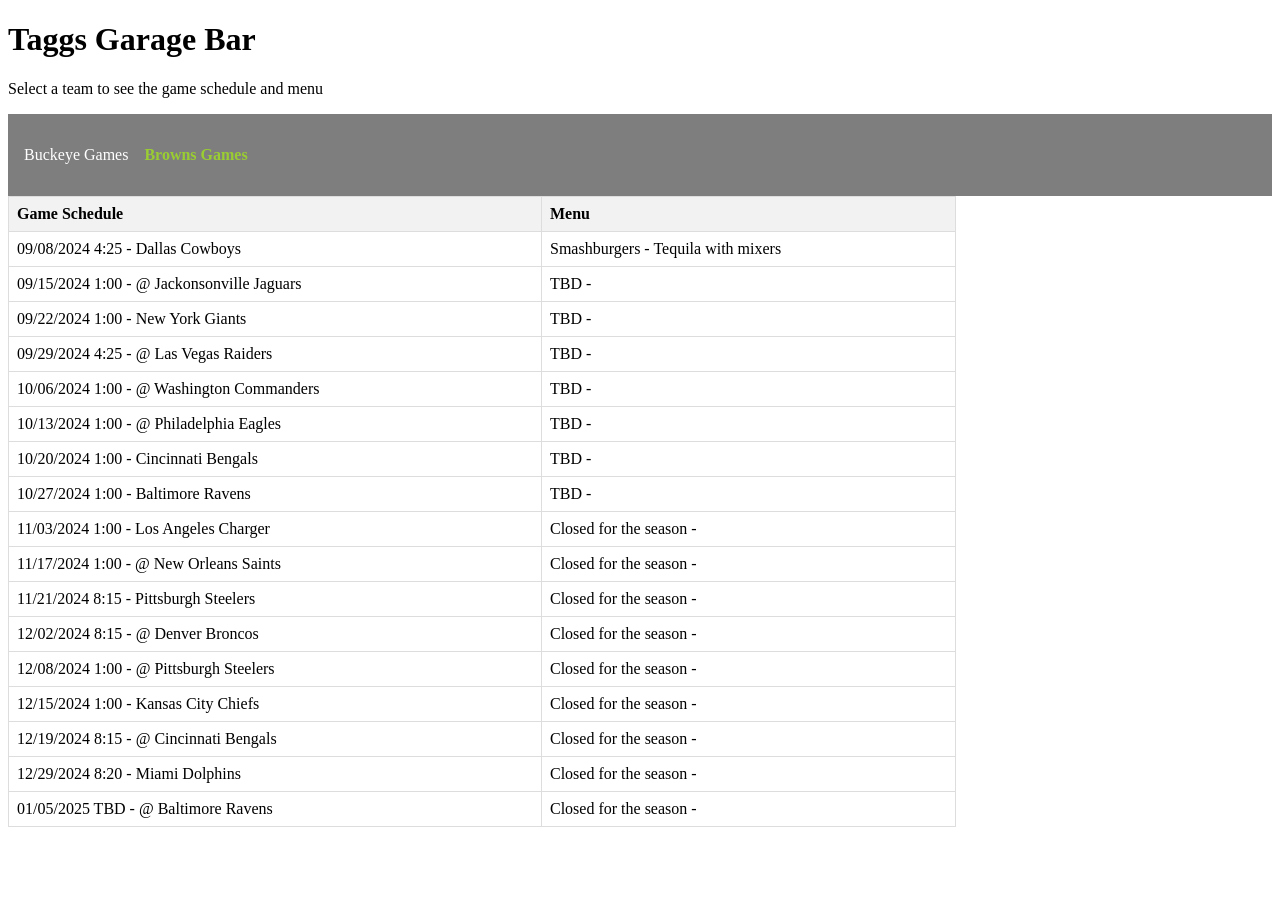
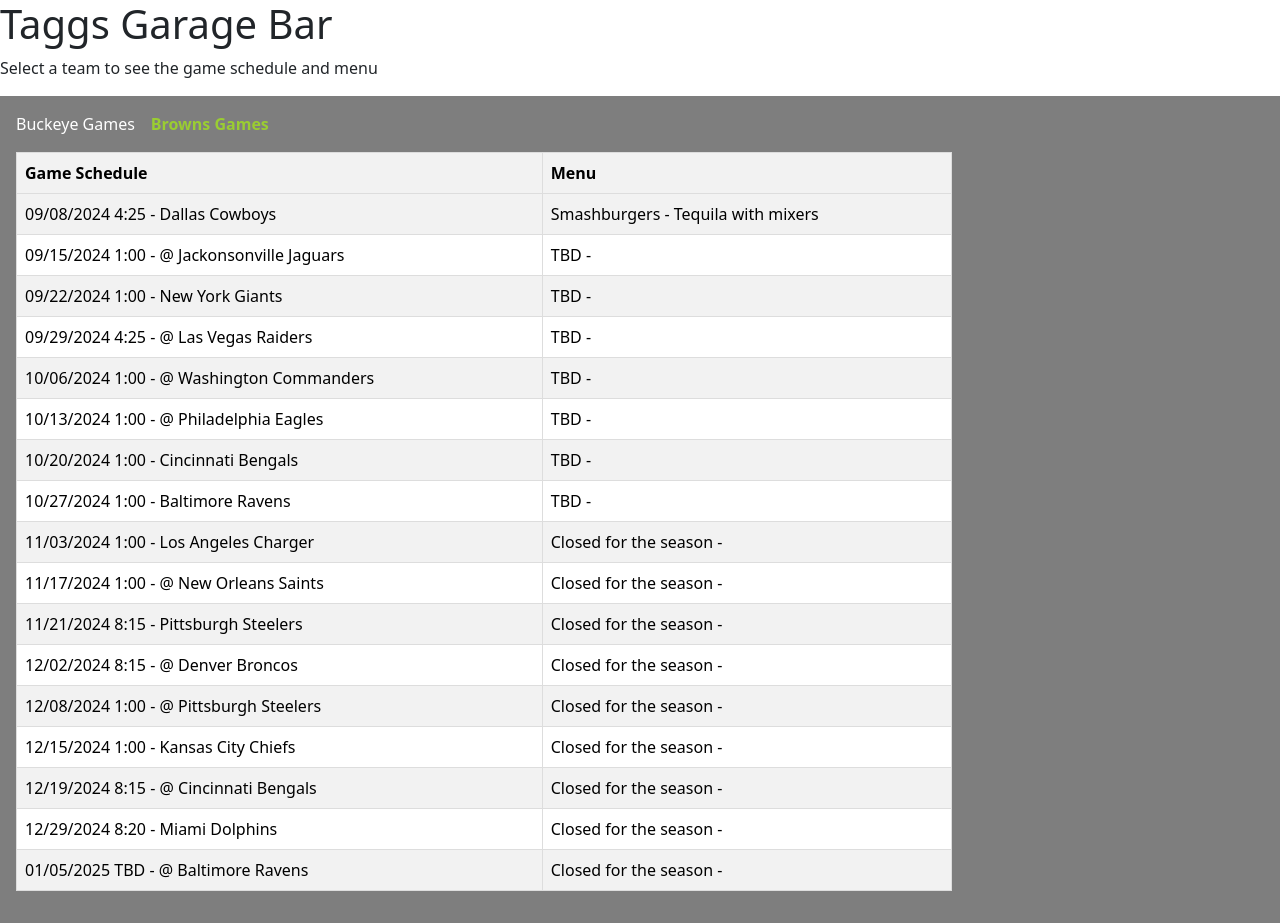
Before and after one commit to ataggs1/football-party, an Angular app: page /professional-games in a window 1280 px wide. Before the commit the page ends 835 px from the top, so only its background shows below. Built offline with nearby package versions, Linux system fonts and the light colour scheme.

Commit message:
added bootstrap styling

```diff
--- a/angular.json
+++ b/angular.json
@@ -26,9 +26,10 @@
               "src/assets"
             ],
             "styles": [
+              "node_modules/bootstrap/dist/css/bootstrap.min.css",
               "src/styles.css"
             ],
-            "scripts": []
+            "scripts": ["node_modules/bootstrap/dist/js/bootstrap.bundle.min.js"]
           },
           "configurations": {
             "production": {
--- a/package.json
+++ b/package.json
@@ -18,6 +18,7 @@
     "@angular/platform-browser": "^17.2.0",
     "@angular/platform-browser-dynamic": "^17.2.0",
     "@angular/router": "^17.2.0",
+    "bootstrap": "^5.3.3",
     "rxjs": "~7.8.0",
     "tslib": "^2.3.0",
     "zone.js": "~0.14.3"
--- a/src/app/app.component.html
+++ b/src/app/app.component.html
@@ -6,6 +6,6 @@
       <li><a routerLink="/college-games" routerLinkActive="active"ariaCurrentWhenActive="page">Buckeye Games</a></li>
       <li><a routerLink="/professional-games" routerLinkActive="active"ariaCurrentWhenActive="page">Browns Games</a></li>
      </ul>
-  </nav>
+
 
   <router-outlet></router-outlet>
--- a/src/app/college-games/college-games.component.html
+++ b/src/app/college-games/college-games.component.html
@@ -1,5 +1,5 @@
-<div class="schedule-container">
-    <table>
+<div class="schedule-container-fluid">
+    <table class="table table-striped">
       <thead>
         <tr>
           <th>Game Schedule</th>
--- a/src/app/professional-games/professional-games.component.css
+++ b/src/app/professional-games/professional-games.component.css
@@ -3,6 +3,7 @@
   }
 
   table {
+
     width: 75%;
     border-collapse: collapse;
   }
--- a/src/app/professional-games/professional-games.component.html
+++ b/src/app/professional-games/professional-games.component.html
@@ -1,5 +1,5 @@
-<div class="schedule-container">
-    <table>
+<div class="schedule-container-fluid" >
+    <table class="table table-striped" >
       <thead>
         <tr>
           <th>Game Schedule</th>
```
Also changed, not shown: src/assets/cle.jpg (added), 1 other file (tests, documents, lock files or other folders).
